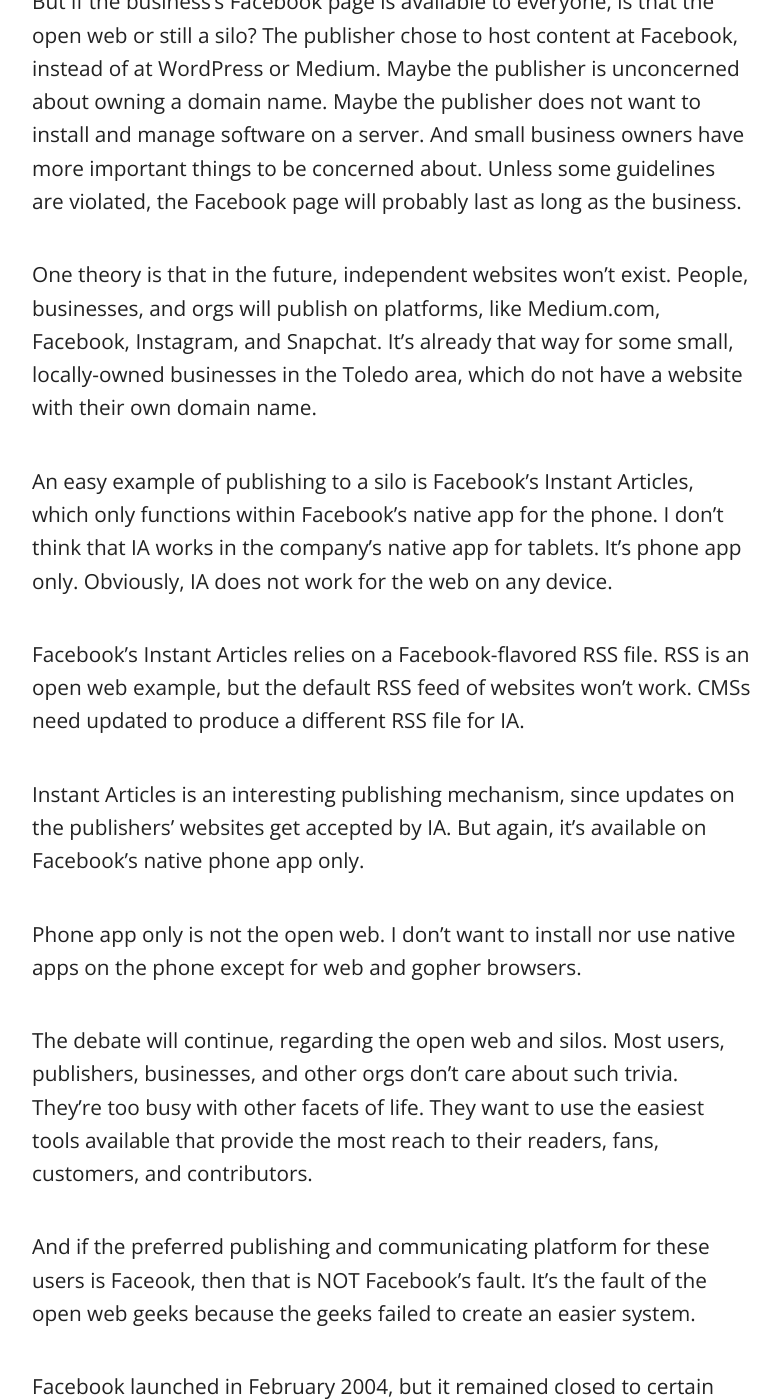
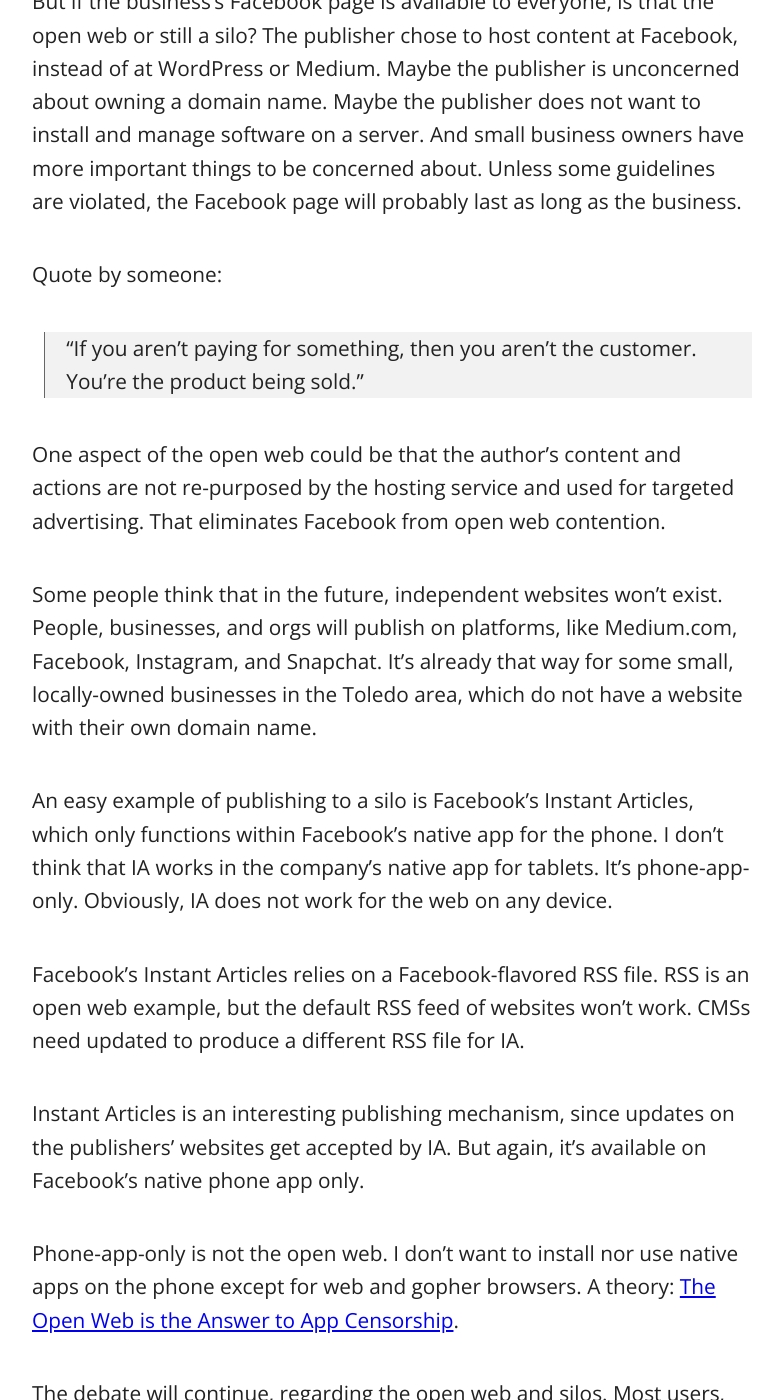
Before and after one commit to jrsawvel/jrsawvel.github.io, a Jekyll site: the page built from _posts/2017-04-05-open-web-vs-silos.md, in a window 1280 px wide and 1400 px high, scrolled down 4105 px. Shown: the whole window, without its empty margins (248-1031 px from the left). Built offline with Jekyll 4.4.1, drawn with Linux system fonts in a browser that asks for light colours; some of the changed text lies outside the part shown.

Commit message:
Update 2017-04-05-open-web-vs-silos.md

```diff
--- a/_posts/2017-04-05-open-web-vs-silos.md
+++ b/_posts/2017-04-05-open-web-vs-silos.md
@@ -53,19 +53,27 @@
 
 But if the business's Facebook page is available to everyone, is that the open web or still a silo? The publisher chose to host content at Facebook, instead of at WordPress or Medium. Maybe the publisher is unconcerned about owning a domain name. Maybe the publisher does not want to install and manage software on a server. And small business owners have more important things to be concerned about. Unless some guidelines are violated, the Facebook page will probably last as long as the business.
 
-One theory is that in the future, independent websites won't exist. People, businesses, and orgs will publish on platforms, like Medium.com, Facebook, Instagram, and Snapchat. It's already that way for some small, locally-owned businesses in the Toledo area, which do not have a website with their own domain name.
+Quote by someone:
 
-An easy example of publishing to a silo is Facebook's Instant Articles, which only functions within Facebook's native app for the phone. I don't think that IA works in the company's native app for tablets. It's phone app only. Obviously, IA does not work for the web on any device.
+> "If you aren't paying for something, then you aren't the customer. You're the product being sold."
+
+One aspect of the open web could be that the author's content and actions are not re-purposed by the hosting service and used for targeted advertising. That eliminates Facebook from open web contention.
+
+Some people think that in the future, independent websites won't exist. People, businesses, and orgs will publish on platforms, like Medium.com, Facebook, Instagram, and Snapchat. It's already that way for some small, locally-owned businesses in the Toledo area, which do not have a website with their own domain name.
+
+An easy example of publishing to a silo is Facebook's Instant Articles, which only functions within Facebook's native app for the phone. I don't think that IA works in the company's native app for tablets. It's phone-app-only. Obviously, IA does not work for the web on any device.
 
 Facebook's Instant Articles relies on a Facebook-flavored RSS file. RSS is an open web example, but the default RSS feed of websites won't work. CMSs need updated to produce a different RSS file for IA.
 
 Instant Articles is an interesting publishing mechanism, since updates on the publishers' websites get accepted by IA. But again, it's available on Facebook's native phone app only.
 
-Phone app only is not the open web. I don't want to install nor use native apps on the phone except for web and gopher browsers.
+Phone-app-only is not the open web. I don't want to install nor use native apps on the phone except for web and gopher browsers. A theory: [The Open Web is the Answer to App Censorship](http://boghop.com/2017/01/18/the-open-web-is-the-answer-to-app-censorship.html).
 
 The debate will continue, regarding the open web and silos. Most users, publishers, businesses, and other orgs don't care about such trivia. They're too busy with other facets of life. They want to use the easiest tools available that provide the most reach to their readers, fans, customers, and contributors.
 
-And if the preferred publishing and communicating platform for these users is Faceook, then that is NOT Facebook's fault. It's the fault of the open web geeks because the geeks failed to create an easier system.
+And if the preferred publishing and communicating platform for these users is Faceook, then that is NOT Facebook's fault. It's the fault of the open web geeks for failing to create easier systems.
+
+The Blogosphere of the late 1990s to the mid-aughts was a holistic, organic, decentralized social network of sorts that relied on personal websites, comments, RSS, pingbacks, trackbacks, and blog search engine Technorati.
 
 Facebook launched in February 2004, but it remained closed to certain email addresses or users until September 2006 when Facebook opened up to everyone. Facebook to the world is only 10-years-old. The internet began in the late 1960s or early 1970s. The web began around 1990. The web became popular to the masses by the mid 1990s.
 
@@ -75,4 +83,7 @@
 
 I think that the message boards, such as Hacker News and the Stack Exchange sites contribute to the open and closed web, since discussions help inspire people to build things, and meaty discussions can alter the opinions of makers.
 
-In my opinion, the Indiweb fans have done the most to support the open web. The Indieweb attracts new converts every year. The Indieweb ideas are probably too technical for mass adoption, but the Indieweb has taken a long, slow approach to change. We don't know what the next big thing will be. We don't know for certain how people will be creating, sharing, and responding to content five to ten years from now. It's possible that the Indieweb ideas will slowly creep into the mainstream.
+In my opinion, the Indiweb people have done the most to support the open web. The Indieweb attracts new converts every year.
+At the moment, the Indieweb ideas are probably too technical for mass adoption. But the Indieweb is taking a long, slow approach to change.
+
+We don't know what the next big thing will be. We don't know for certain how people will be creating, sharing, and responding to content five to ten years from now. Hopefully, some of the Indieweb ideas will creep into the mainstream.
```
